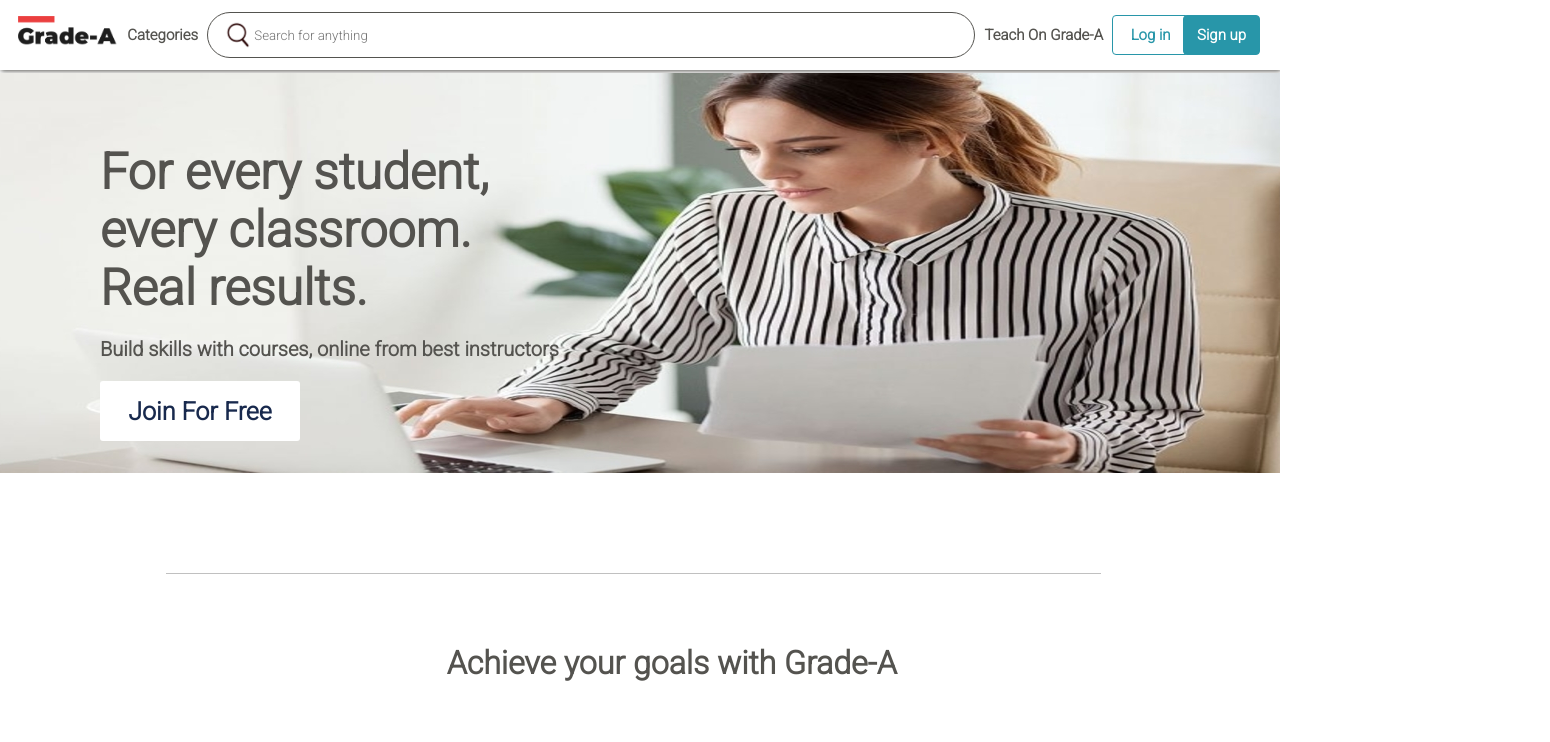
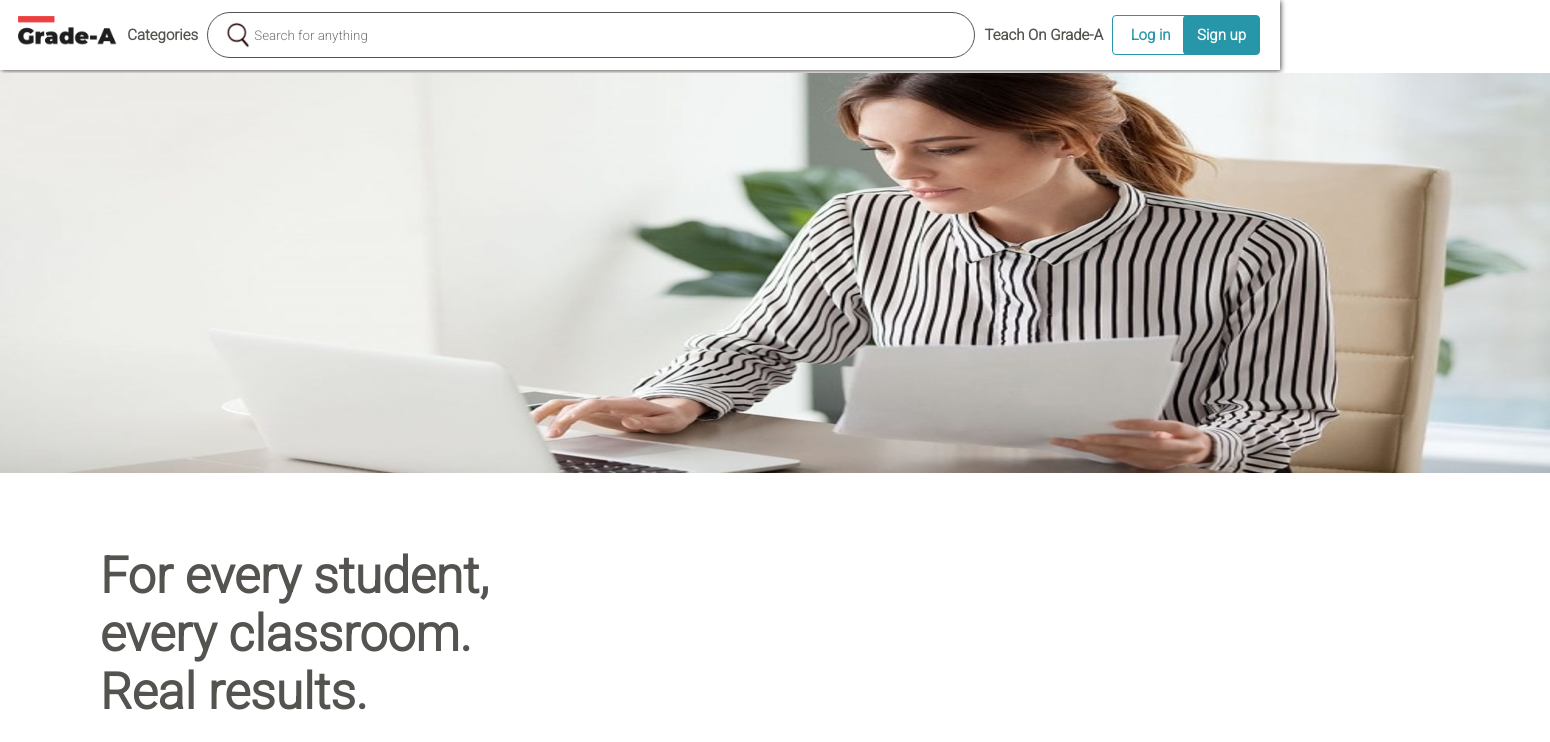
Before and after one commit to Shehadeh-Al-Momani/Grade-A, a React (Create React App) app in the folder Front-End/: page / in a window 1280 px wide. Shown: the top 742 px of the page, 1550 px wide, since content can reach past the window. Built offline with nearby package versions, Linux system fonts and the light colour scheme; the HTML template or start-up script is replaced by a standard one.

Commit message:
fixed some styles

```diff
--- a/Front-End/src/App.css
+++ b/Front-End/src/App.css
@@ -14,18 +14,19 @@
     font-size: 15px;
     color: #54534F;
     box-shadow: 1px 1px 5px ;
+}
 
-
-}
 .logo{
     height: 30px;
     width: 100px;
     margin-left: 18px;
     margin-bottom: 8px;
 }
+
 .logo:hover{
     cursor: pointer;
 }
+
 .search{
     border: 1px solid ;
     width: 60%;
@@ -34,13 +35,13 @@
     align-items: center;
     border-radius: 40px;
     padding-left: 15px;
-
 }
 
 .search img{
     height: 30px;
     width: 30px;
 }
+
 .search input{
     width: 90%;
     height: 60%;
@@ -48,7 +49,6 @@
     outline: none;
     border: none;
 }
-
 
 .navbar h4:hover{
     color:#84a5e8;
@@ -59,10 +59,12 @@
     color: black;
     cursor: pointer;
 }
+
 .sign:hover{
     background-color: #18294d;
     cursor: pointer;
 }
+
 .log{
     width: 6%;
     height: 40px;
@@ -87,28 +89,30 @@
     font-weight: bold;
 }
 
-
 /* -------------------------------------------------- Interface -----------------------------------------*/
-
 
 .wlc{
     margin-top: 3px;
+}
 
+.wlc img{
+    height: 400px;
+    position: relative;
 }
 
 .innerTxt{
-
     color:#54534F;
     font-weight: bolder;
     font-size: 25px;
     padding:70px;
     padding-left: 100px;
+}
 
-}
 .innerTxt h4{
     margin-top: 20px;
     font-size: 20px;
 }
+
 .innerTxt button{
     margin-top: 20px;
     height: 60px;
@@ -120,12 +124,12 @@
     border: none;
     border-radius: 3px;
 }
+
 .innerTxt button:hover{
     background-color: #18294d;
     color: white;
     cursor: pointer;
 }
-
 
 /* ----------------------------------------------- Goals ----------------------------------------------*/
 
@@ -139,6 +143,7 @@
     color: #54534F;
     height: 420px;
 }
+
 .goals h1{
     margin-left: 30%;
     margin-top: 70px;
@@ -165,13 +170,14 @@
     font-size: 17px;
     font-weight: bolder;
 }
+
 .box h2{
     margin-bottom: 12px;
     margin-top: -10px;
     font-size: 23px;
     letter-spacing: 2px;
+}
 
-}
 .box h4{
     line-height: 25px;
     font-size: 18px;
@@ -188,6 +194,7 @@
     font-weight: 900;
     color: #3C3B37;
 }
+
 .cards{
     color: #3C3B37;
     width: 85%;
@@ -195,21 +202,22 @@
     display: flex;
     justify-content: space-between;
     flex-wrap: wrap;
+}
 
-}
 .card{
     margin-bottom:10px;
     margin-right: 2px;
     border: 1px solid silver;
     height: 480px;
 }
+
 .card:hover{
     cursor: pointer;
 }
+
 .card img{
     height: 410px;
     width: 400px;
-
 }
 
 /* ---------------------------------------------------- Become Instructor -----------------------*/
@@ -220,12 +228,11 @@
     display: flex;
     align-items: center;
     background-color: #c5e0ed;
+}
 
-}
 .smile img{
     height: 400px;
     margin-left: 20%;
-
 }
 
 .smile div{
@@ -252,7 +259,6 @@
 .smile button:hover{
     cursor: pointer;
     background-color: #18294d;
-
 }
 
 /* ---------------------------------------- Team -----------------------------------------------*/
@@ -264,6 +270,7 @@
     align-items: center;
     color: #3C3B37;
 }
+
 .team h1{
     margin-bottom: 40px;
     font-size: 40px;
@@ -275,7 +282,6 @@
     width: 65%;
     display: flex;
     justify-content: space-between;
-
 }
 
 .team img{
--- a/Front-End/src/components/Interface.js
+++ b/Front-End/src/components/Interface.js
@@ -2,24 +2,23 @@ import React, { Component } from 'react'
 import wlc from "./pics/wlc.jpg"
 
 
-const wlcStyle={
-    backgroundImage:`url(${wlc})`,
-    height:"400px",
-    backgroundSize:"cover",
-    backgroundPosition:"center",
-}
+// const wlcStyle={
+//     backgroundImage:`url(${wlc})`,
+//     height:"400px",
+//     backgroundSize:"cover",
+//     backgroundPosition:"center",
+// }
 
 export class Interface extends Component {
     render() {
         return (
-            <div style={wlcStyle} className="wlc">
+            <div  className="wlc">
+                <img src={wlc}></img>
                 <div className="innerTxt">
                     <h1>For every student,<br></br>every classroom.<br></br>Real results.</h1>
                     <h4>Build skills with courses, online from best instructors</h4>
                     <button>Join For Free</button>
                 </div>
-
-
             </div>
         )
     }
```
